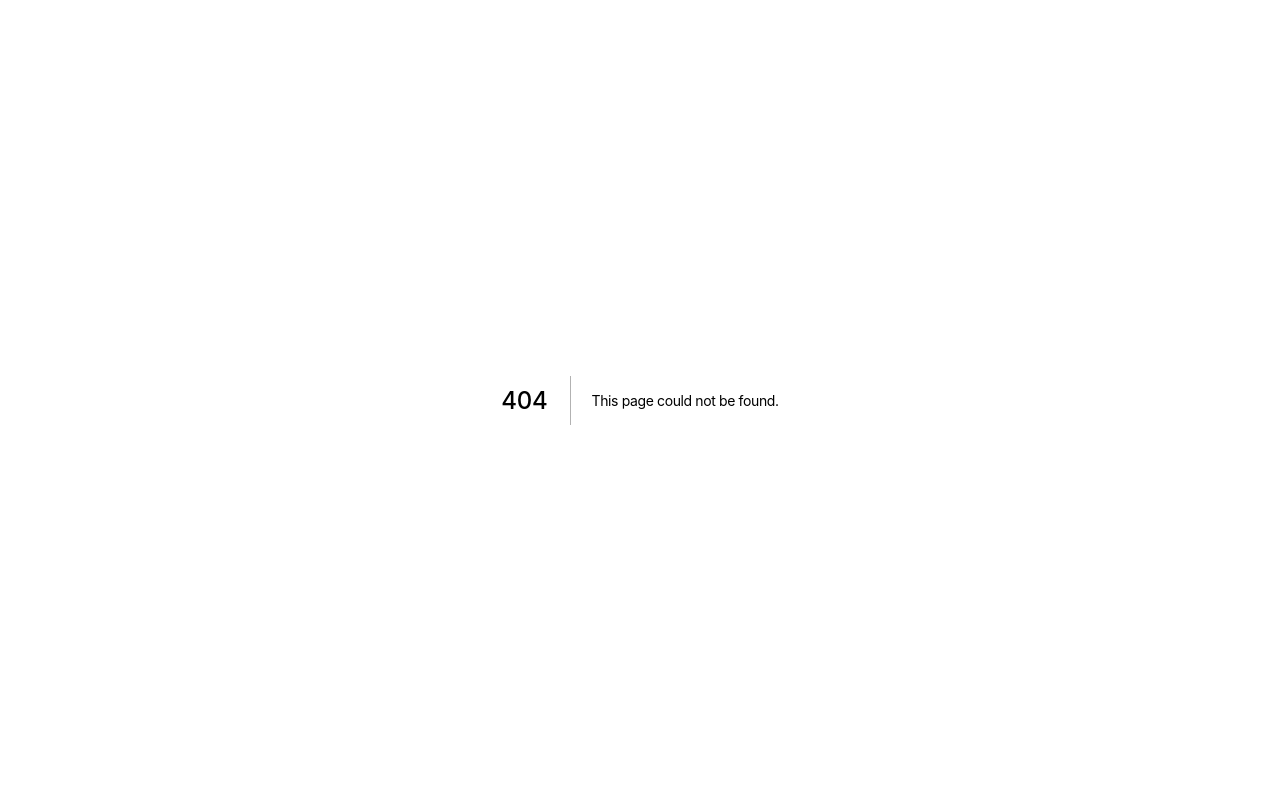
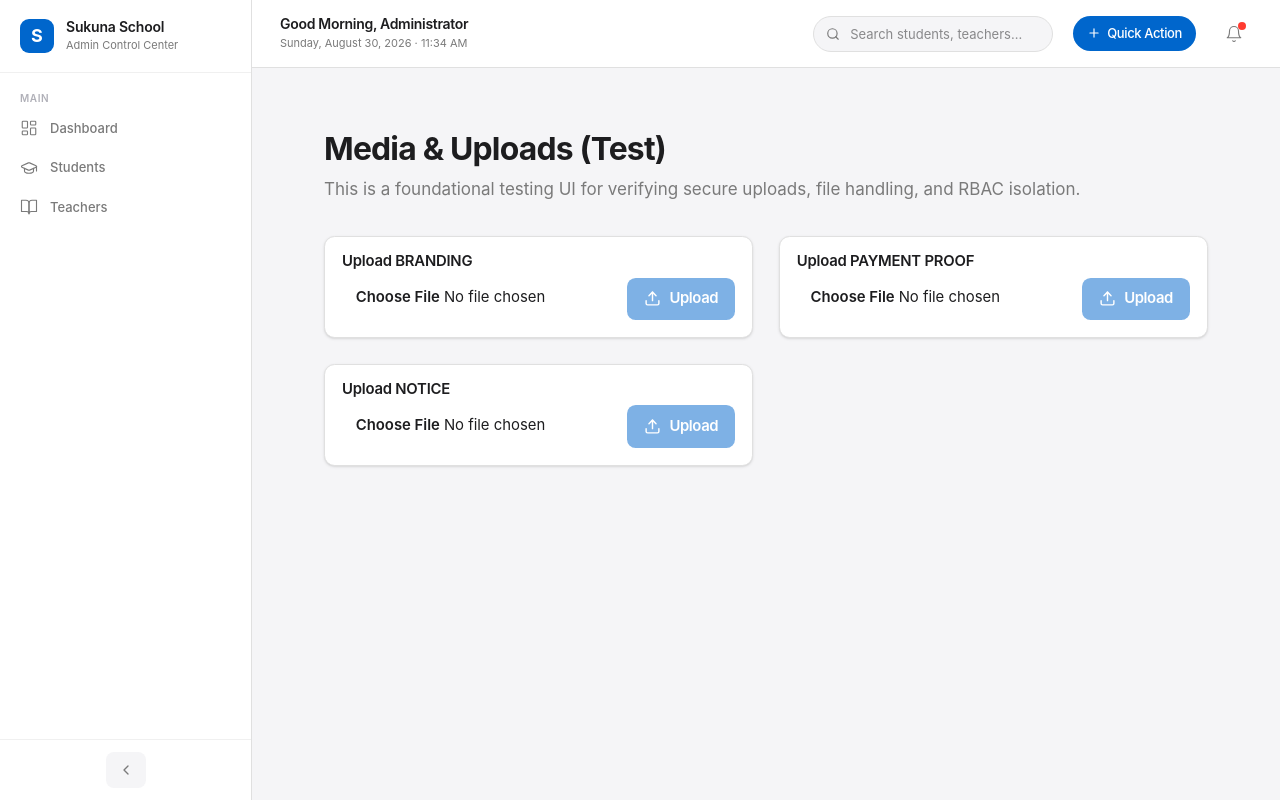
Before and after one commit to mrshah-xo/Sukuna-Digital, a Next.js app in the folder sukuna-platform/apps/web/: page /admin/media in a window 1280 px wide. Before the commit this address had no page. Built offline with nearby package versions, Linux system fonts and the light colour scheme.

Commit message:
Create page.tsx

```diff
--- /dev/null
+++ b/sukuna-platform/apps/web/app/admin/media/page.tsx
@@ -0,0 +1,90 @@
+'use client';
+
+import React, { useState } from 'react';
+import { MediaUpload } from '@/components/shared/MediaUpload';
+import { Trash2 } from 'lucide-react';
+
+export default function MediaTestPage() {
+  const [uploadedFiles, setUploadedFiles] = useState<Array<{ id: string, url: string, category: string }>>([]);
+  const [error, setError] = useState<string | null>(null);
+
+  const handleSuccess = (id: string, url: string, category: string) => {
+    setUploadedFiles(prev => [...prev, { id, url, category }]);
+  };
+
+  const handleDelete = async (id: string) => {
+    setError(null);
+    try {
+      const res = await fetch(`/api/media/${id}`, {
+        method: 'DELETE',
+      });
+      const data = await res.json();
+      if (!res.ok) throw new Error(data.error?.message || 'Delete failed');
+      setUploadedFiles(prev => prev.filter(f => f.id !== id));
+    } catch (err: any) {
+      setError(err.message);
+    }
+  };
+
+  return (
+    <div className="p-8 max-w-4xl mx-auto space-y-8">
+      <div>
+        <h1 className="text-3xl font-bold tracking-tight mb-2">Media & Uploads (Test)</h1>
+        <p className="text-muted-foreground">
+          This is a foundational testing UI for verifying secure uploads, file handling, and RBAC isolation.
+        </p>
+      </div>
+
+      {error && (
+        <div className="p-4 bg-red-50 text-red-600 rounded-md">
+          {error}
+        </div>
+      )}
+
+      <div className="grid gap-6 md:grid-cols-2">
+        <MediaUpload
+          category="BRANDING"
+          onUploadSuccess={(id, url) => handleSuccess(id, url, 'BRANDING')}
+        />
+        <MediaUpload
+          category="PAYMENT_PROOF"
+          onUploadSuccess={(id, url) => handleSuccess(id, url, 'PAYMENT_PROOF')}
+        />
+        <MediaUpload
+          category="NOTICE"
+          onUploadSuccess={(id, url) => handleSuccess(id, url, 'NOTICE')}
+        />
+      </div>
+
+      {uploadedFiles.length > 0 && (
+        <div className="mt-8 border rounded-lg p-6 bg-card">
+          <h2 className="text-xl font-semibold mb-4">Uploaded Media Preview</h2>
+          <div className="grid gap-4 md:grid-cols-2">
+            {uploadedFiles.map((file) => (
+              <div key={file.id} className="border rounded-md p-4 flex flex-col items-center gap-4 bg-muted/50">
+                <p className="text-sm font-medium w-full text-center">Category: {file.category}</p>
+                <div className="w-full h-40 bg-black/5 rounded-md overflow-hidden flex items-center justify-center relative">
+                  {/* We use standard img for direct API serving preview */}
+                  {/* eslint-disable-next-line @next/next/no-img-element */}
+                  <img src={file.url} alt="Uploaded preview" className="object-contain w-full h-full" />
+                </div>
+                <div className="flex w-full justify-between items-center mt-2">
+                  <span className="text-xs text-muted-foreground truncate w-2/3" title={file.url}>
+                    {file.url}
+                  </span>
+                  <button
+                    className="inline-flex items-center justify-center rounded-md text-sm font-medium ring-offset-background transition-colors focus-visible:outline-none focus-visible:ring-2 focus-visible:ring-ring focus-visible:ring-offset-2 disabled:pointer-events-none disabled:opacity-50 bg-destructive text-destructive-foreground hover:bg-destructive/90 h-9 px-3"
+                    onClick={() => handleDelete(file.id)}
+                  >
+                    <Trash2 className="w-4 h-4 mr-1" />
+                    Delete
+                  </button>
+                </div>
+              </div>
+            ))}
+          </div>
+        </div>
+      )}
+    </div>
+  );
+}
```
